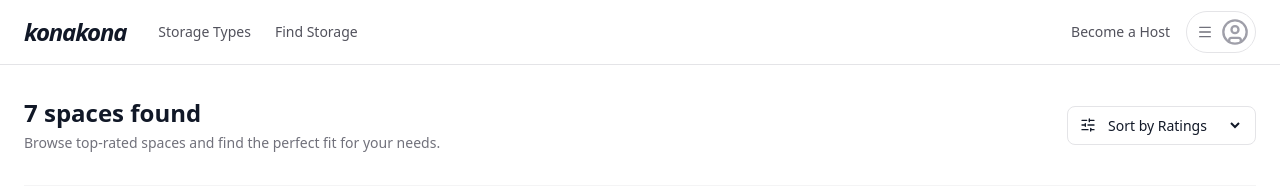
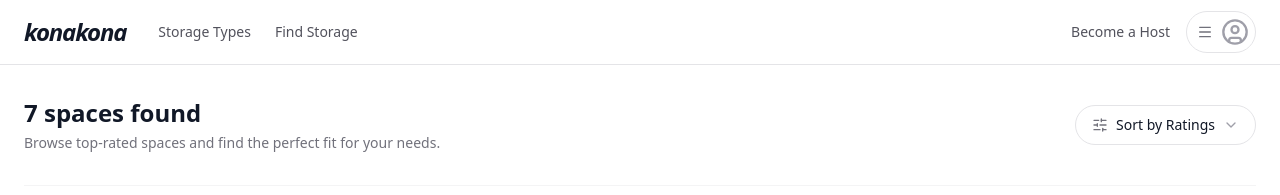
Before and after one commit to vys1n/konakona, a Next.js app: page /search in a window 1280 px wide. Shown: the top 195 px of the page. Built offline with nearby package versions, Linux system fonts and the light colour scheme.

Commit message:
fix: search page

```diff
--- a/src/app/search/page.js
+++ b/src/app/search/page.js
@@ -4,21 +4,49 @@ import { useSearchParams } from "next/navigation";
 import Header from "@/components/layout/Header";
 import Footer from "@/components/layout/Footer";
 import { LISTINGS } from "@/data/mock-data";
-import { Star, MapPin, SlidersHorizontal } from "lucide-react";
+import { Star, MapPin, SlidersHorizontal, ChevronDown, Check } from "lucide-react";
 import Link from "next/link";
-import { Suspense, useState, useMemo } from "react";
+import { Suspense, useState, useMemo, useRef, useEffect } from "react";
+import { normalizeLocationSearch, formatLocationDisplay } from "@/lib/location";
+import { cn } from "@/lib/utils";
+
+const SORT_OPTIONS = [
+  { label: "Sort by Ratings", value: "rating" },
+  { label: "Price: Low to High", value: "price_low" },
+  { label: "Price: High to Low", value: "price_high" },
+];
 
 function SearchResults() {
   const searchParams = useSearchParams();
   const typeQuery = searchParams.get("type")?.toLowerCase() || "";
-  const locationQuery = searchParams.get("location")?.toLowerCase() || "";
+  const locationRawQuery = searchParams.get("location") || "";
 
-  const [sortBy, setSortBy] = useState("rating"); // Default sort by rating
+  const [sortBy, setSortBy] = useState("rating");
+  const [isSortOpen, setIsSortOpen] = useState(false);
+  const sortRef = useRef(null);
+
+  // Close dropdown when clicking outside
+  useEffect(() => {
+    function handleClickOutside(event) {
+      if (sortRef.current && !sortRef.current.contains(event.target)) {
+        setIsSortOpen(false);
+      }
+    }
+    document.addEventListener("mousedown", handleClickOutside);
+    return () => document.removeEventListener("mousedown", handleClickOutside);
+  }, []);
 
   const filteredListings = useMemo(() => {
+    const locationTerms = normalizeLocationSearch(locationRawQuery);
+
     let results = LISTINGS.filter((listing) => {
       const matchesType = !typeQuery || listing.type.toLowerCase().includes(typeQuery);
-      const matchesLocation = !locationQuery || listing.location.toLowerCase().includes(locationQuery);
+
+      const matchesLocation = !locationRawQuery || locationTerms.some(term => {
+        const regex = new RegExp(`\\b${term}\\b`, 'i');
+        return regex.test(listing.location);
+      });
+
       return matchesType && matchesLocation;
     });
 
@@ -31,7 +59,11 @@ function SearchResults() {
     }
 
     return results;
-  }, [typeQuery, locationQuery, sortBy]);
+  }, [typeQuery, locationRawQuery, sortBy]);
+
+  const displayType = typeQuery ? typeQuery.charAt(0).toUpperCase() + typeQuery.slice(1) : "";
+  const displayLocation = formatLocationDisplay(locationRawQuery);
+  const currentSortLabel = SORT_OPTIONS.find(opt => opt.value === sortBy)?.label;
 
   return (
     <div className="flex min-h-screen flex-col">
@@ -42,9 +74,9 @@ function SearchResults() {
           <div>
             <h1 className="text-2xl font-bold">
               {filteredListings.length} {filteredListings.length === 1 ? 'space' : 'spaces'} found
-              {(typeQuery || locationQuery) && " for "}
-              <span className="text-zinc-500 capitalize">
-                {[typeQuery, locationQuery].filter(Boolean).join(" in ")}
+              {(displayType || displayLocation) && " for "}
+              <span className="text-zinc-500">
+                {displayType} {displayType && displayLocation && "in"} {displayLocation}
               </span>
             </h1>
             <p className="mt-1 text-sm text-zinc-500">
@@ -52,18 +84,43 @@ function SearchResults() {
             </p>
           </div>
 
-          <div className="flex items-center gap-4">
-            <div className="flex items-center gap-2 rounded-lg border border-zinc-200 px-3 py-2 text-sm dark:border-zinc-800">
-              <SlidersHorizontal className="h-4 w-4" />
-              <select
-                className="bg-transparent outline-none"
-                value={sortBy}
-                onChange={(e) => setSortBy(e.target.value)}
+          <div className="flex items-center">
+            {/* Custom Rounded Dropdown */}
+            <div className="relative" ref={sortRef}>
+              <button
+                onClick={() => setIsSortOpen(!isSortOpen)}
+                className={cn(
+                  "flex h-10 items-center gap-2 rounded-full border border-zinc-200 bg-white px-4 text-sm font-medium transition-all hover:bg-zinc-50 dark:border-zinc-800 dark:bg-zinc-950 dark:hover:bg-zinc-900",
+                  isSortOpen && "border-zinc-900 ring-1 ring-zinc-900 dark:border-zinc-100 dark:ring-zinc-100"
+                )}
               >
-                <option value="rating">Sort by Ratings</option>
-                <option value="price_low">Price: Low to High</option>
-                <option value="price_high">Price: High to Low</option>
-              </select>
+                <SlidersHorizontal className="h-4 w-4 text-zinc-500" />
+                <span>{currentSortLabel}</span>
+                <ChevronDown className={cn("h-4 w-4 text-zinc-400 transition-transform", isSortOpen && "rotate-180")} />
+              </button>
+
+              {isSortOpen && (
+                <div className="absolute right-0 mt-2 w-56 overflow-hidden rounded-2xl border border-zinc-200 bg-white p-1 shadow-xl dark:border-zinc-800 dark:bg-zinc-950 z-50">
+                  {SORT_OPTIONS.map((option) => (
+                    <button
+                      key={option.value}
+                      onClick={() => {
+                        setSortBy(option.value);
+                        setIsSortOpen(false);
+                      }}
+                      className={cn(
+                        "flex w-full items-center justify-between rounded-xl px-3 py-2 text-left text-sm transition-colors",
+                        sortBy === option.value
+                          ? "bg-zinc-100 font-semibold dark:bg-zinc-900"
+                          : "hover:bg-zinc-50 dark:hover:bg-zinc-900"
+                      )}
+                    >
+                      {option.label}
+                      {sortBy === option.value && <Check className="h-4 w-4" />}
+                    </button>
+                  ))}
+                </div>
+              )}
             </div>
           </div>
         </div>
--- a/src/components/layout/Footer.js
+++ b/src/components/layout/Footer.js
@@ -44,7 +44,7 @@ export default function Footer() {
 
         <div className="mt-12 flex flex-col items-center justify-between gap-4 border-t border-zinc-200 pt-8 dark:border-zinc-800 sm:flex-row">
           <p className="text-sm text-zinc-600 dark:text-zinc-400">
-            © 2024 Konakona. Indie Student Project.
+            © 2026 Konakona. Indie Student Project.
           </p>
           <p className="text-sm font-medium text-zinc-900 dark:text-zinc-100">
             Created by <span className="italic">Kavy Singh Ranawat</span>
--- /dev/null
+++ b/src/lib/location.js
@@ -0,0 +1,50 @@
+const STATE_MAP = {
+  "alabama": "AL", "alaska": "AK", "arizona": "AZ", "arkansas": "AR", "california": "CA",
+  "colorado": "CO", "connecticut": "CT", "delaware": "DE", "florida": "FL", "georgia": "GA",
+  "hawaii": "HI", "idaho": "ID", "illinois": "IL", "indiana": "IN", "iowa": "IA",
+  "kansas": "KS", "kentucky": "KY", "louisiana": "LA", "maine": "ME", "maryland": "MD",
+  "massachusetts": "MA", "michigan": "MI", "minnesota": "MN", "mississippi": "MS",
+  "missouri": "MO", "montana": "MT", "nebraska": "NE", "nevada": "NV", "new hampshire": "NH",
+  "new jersey": "NJ", "new mexico": "NM", "new york": "NY", "north carolina": "NC",
+  "north dakota": "ND", "ohio": "OH", "oklahoma": "OK", "oregon": "OR", "pennsylvania": "PA",
+  "rhode island": "RI", "south carolina": "SC", "south dakota": "SD", "tennessee": "TN",
+  "texas": "TX", "utah": "UT", "vermont": "VT", "virginia": "VA", "washington": "WA",
+  "west virginia": "WV", "wisconsin": "WI", "wyoming": "WY"
+};
+
+/**
+ * Normalizes location search input.
+ * If user types "Texas", it returns ["texas", "TX"].
+ * If user types "TX", it returns ["tx", "TX"].
+ */
+export function normalizeLocationSearch(query) {
+  const lowerQuery = query.toLowerCase().trim();
+  const abbreviation = STATE_MAP[lowerQuery];
+
+  const terms = [lowerQuery];
+  if (abbreviation) terms.push(abbreviation.toLowerCase());
+
+  return terms;
+}
+
+/**
+ * Formats the search query for display.
+ * "tx" -> "TX"
+ * "austin" -> "Austin"
+ */
+export function formatLocationDisplay(query) {
+  if (!query) return "";
+
+  return query
+    .split(" ")
+    .map(word => {
+      const lower = word.toLowerCase();
+      // If it's a 2-letter state code, uppercase it
+      if (lower.length === 2 && Object.values(STATE_MAP).includes(lower.toUpperCase())) {
+        return lower.toUpperCase();
+      }
+      // Otherwise, title case
+      return word.charAt(0).toUpperCase() + word.slice(1).toLowerCase();
+    })
+    .join(" ");
+}
```
Also changed, not shown: 1 other file (tests, documents, lock files or other folders).
